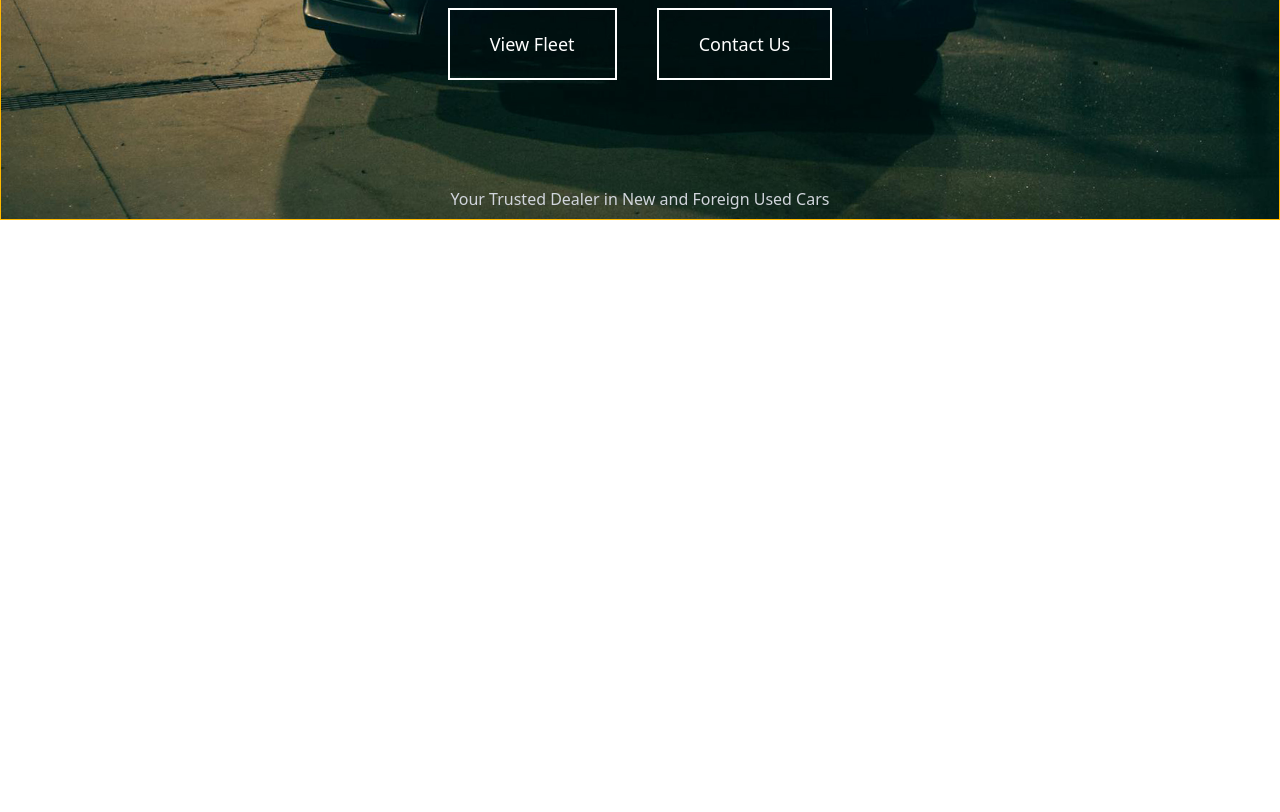
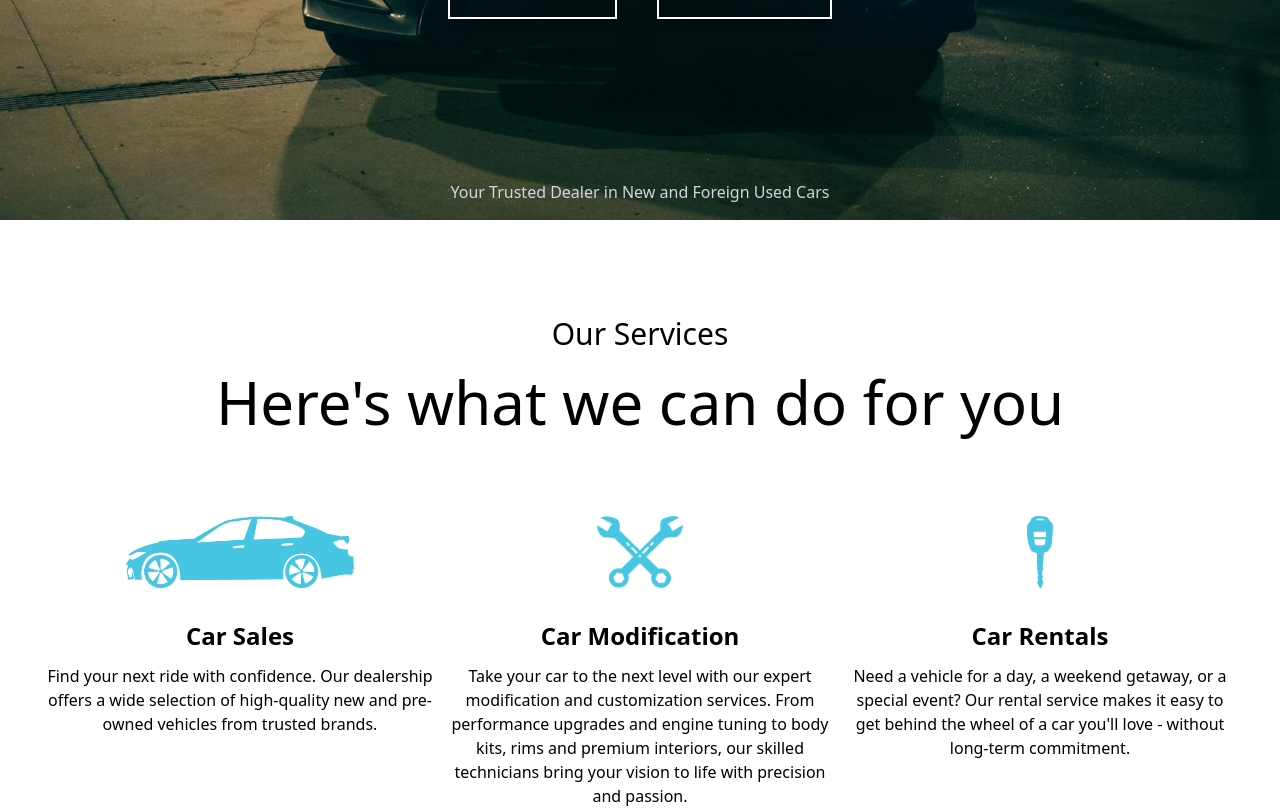
Before and after one commit to ojrallan/kayla-investment, a plain HTML site: page index.html in a window 1280 px wide. Shown: the part 580-1392 px from the top of the page. Before the commit the page ends 800 px from the top, so only its background shows below. Drawn offline with nearby package versions, Linux system fonts and the light colour scheme.

Commit message:
Services section

```diff
--- a/index.html
+++ b/index.html
@@ -8,7 +8,7 @@
   </head>
   <body>
     <div
-      class="bg-[url('/images/subaruMobile2.jpg')] bg-cover bg-center md:bg-[url('/images/subaru.jpg')] min-h-screen border border-amber-400 pb-2 flex flex-col items-center justify-between"
+      class="bg-[url('/images/subaruMobile2.jpg')] bg-cover bg-center md:bg-[url('/images/subaru.jpg')] min-h-screen pb-2 flex flex-col items-center justify-between"
     >
       <!-- Header Nav Section -->
       <div
@@ -30,7 +30,9 @@
           <p class="text-red-500 md:hidden">sm</p>
           <p class="text-blue-500 hidden md:block lg:hidden">md</p>
           <p class="text-yellow-500 hidden xl:hidden lg:block">lg</p>
-          <p class="text-yellow-500 hidden xl:block">xl</p>
+          <p class="text-yellow-500 hidden 2xl:hidden xl:block">xl</p>
+          <p class="text-yellow-500 hidden 3xl:hidden 2xl:block">2xl</p>
+          <p class="text-yellow-500 hidden 3xl:block">3xl</p>
 
           <p class="cursor-pointer">Our Fleet</p>
           <p class="cursor-pointer">Services</p>
@@ -48,7 +50,7 @@
       <div
         class="h-[100%]  w-full lg:max-w-[1200px] mx-auto text-white flex flex-col justify-center items-center"
       >
-        <h1 class=" text-center text-[66px] lg:text-[82px] xl:text-[120px] font-semibold">
+        <h1 class=" text-center text-[76px] lg:text-[82px] 2xl:text-[120px] font-bold">
           Get Your Dream Car <br />
           With Us
         </h1>
@@ -69,9 +71,68 @@
           Your Trusted Dealer in New and Foreign Used Cars
         </p> -->
       </div>
-      <p class="text-center text-gray-300">
+      <p class="text-center text-sm md:text-base mb-2 text-gray-300">
           Your Trusted Dealer in New and Foreign Used Cars
         </p>
     </div>
+
+
+    <!-- Services Section -->
+      <div class="mt-10 md:mt-24">
+      <h2 class="text-center text-[20px]  md:text-3xl">Our Services</h2>
+      <h1 class="text-center text-[40px] md:text-6xl mt-5">
+        Here's what we can do for you
+      </h1>
+
+      <div class=" lg:w-[1200px] mx-auto p-1 md:grid grid-cols-3 gap-2 md:gap-2 mt-10 md:mt-20">
+        <div>
+          <div class="w-full flex justify-center">
+            <img
+              src="/images/sales-kayla.png"
+              class="h-10 md:h-18"
+              alt="car-icon"
+            />
+          </div>
+
+          <p class="font-semibold text-center mt-8 text-2xl">Car Sales</p>
+          <p class="text-center mt-3">
+            Find your next ride with confidence. Our dealership offers a wide
+            selection of high-quality new and pre-owned vehicles from trusted
+            brands.
+          </p>
+        </div>
+        <div>
+          <div class="w-full flex justify-center">
+            <img
+              src="/images/modify-kayla.png"
+              class="h-10 md:h-18"
+              alt="modify-icon"
+            />
+          </div>
+
+          <p class="font-semibold text-center mt-8 text-2xl">
+            Car Modification
+          </p>
+          <p class="text-center mt-3">
+            Take your car to the next level with our expert modification and
+            customization services. From performance upgrades and engine tuning
+            to body kits, rims and premium interiors, our skilled technicians
+            bring your vision to life with precision and passion.
+          </p>
+        </div>
+        <div>
+          <div class="w-full flex justify-center">
+            <img src="/images/keys-kayla.png" class="h-10 md:h-18" alt="" />
+          </div>
+
+          <p class="font-semibold text-center mt-8 text-2xl">Car Rentals</p>
+          <p class="text-center mt-3">
+            Need a vehicle for a day, a weekend getaway, or a special event? Our
+            rental service makes it easy to get behind the wheel of a car you'll
+            love - without long-term commitment.
+          </p>
+        </div>
+      </div>
+    </div>
   </body>
 </html>
```
